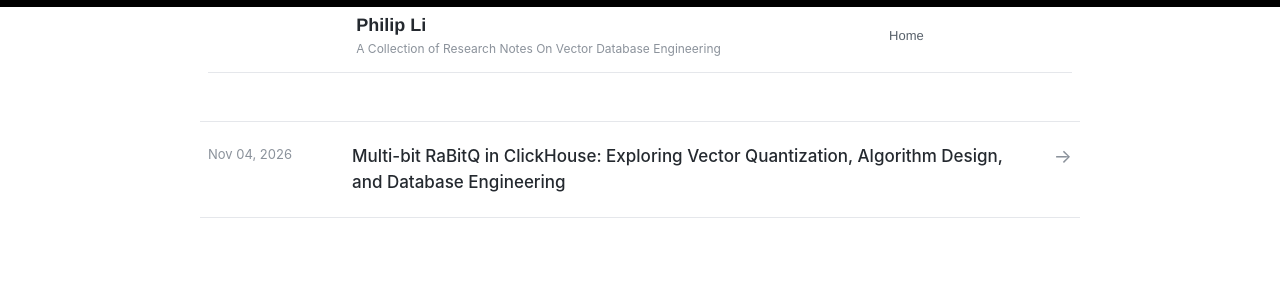
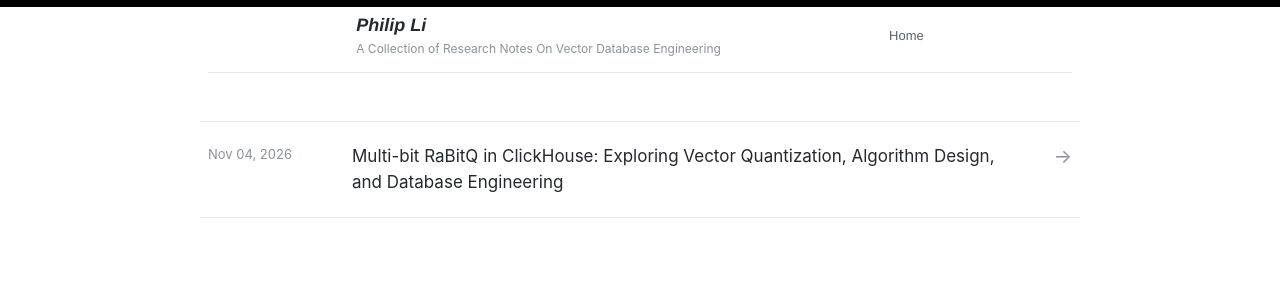
Before and after one commit to philip-jingxin/philip-jingxin.github.io, a Jekyll site: the page built from index.html, in a window 1280 px wide. Shown: the top 281 px of the page. Built offline with Jekyll 4.4.1, drawn with Linux system fonts in a browser that asks for light colours; the list of posts is cut into pages by our own code.

Commit message:
Use normal font weight for article titles

```diff
--- a/assets/obsidian.css
+++ b/assets/obsidian.css
@@ -531,3 +531,8 @@
 }
 
 /* END compact site header */
+
+/* Italic site title */
+.wrapper-masthead .site-name {
+    font-style: italic !important;
+}
--- a/index.html
+++ b/index.html
@@ -55,7 +55,7 @@ layout: default
 #main .notes-home-title {
     color: #24292f !important;
     font-size: 17px !important;
-    font-weight: 500 !important;
+    font-weight: 400 !important;
     line-height: 1.5;
     letter-spacing: normal;
     overflow-wrap: break-word;
```
